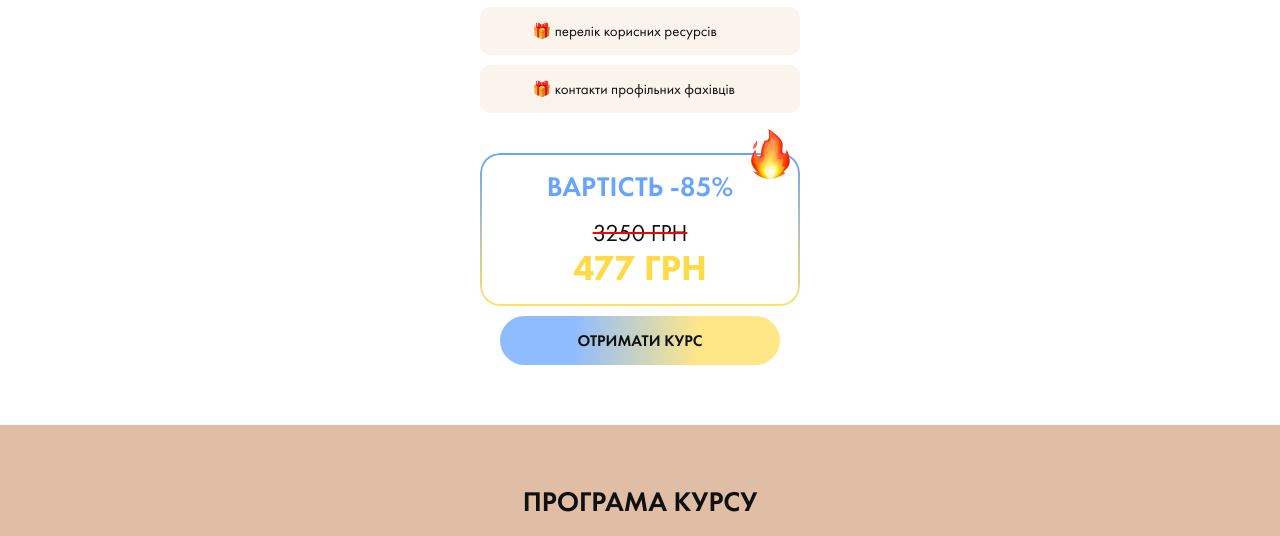
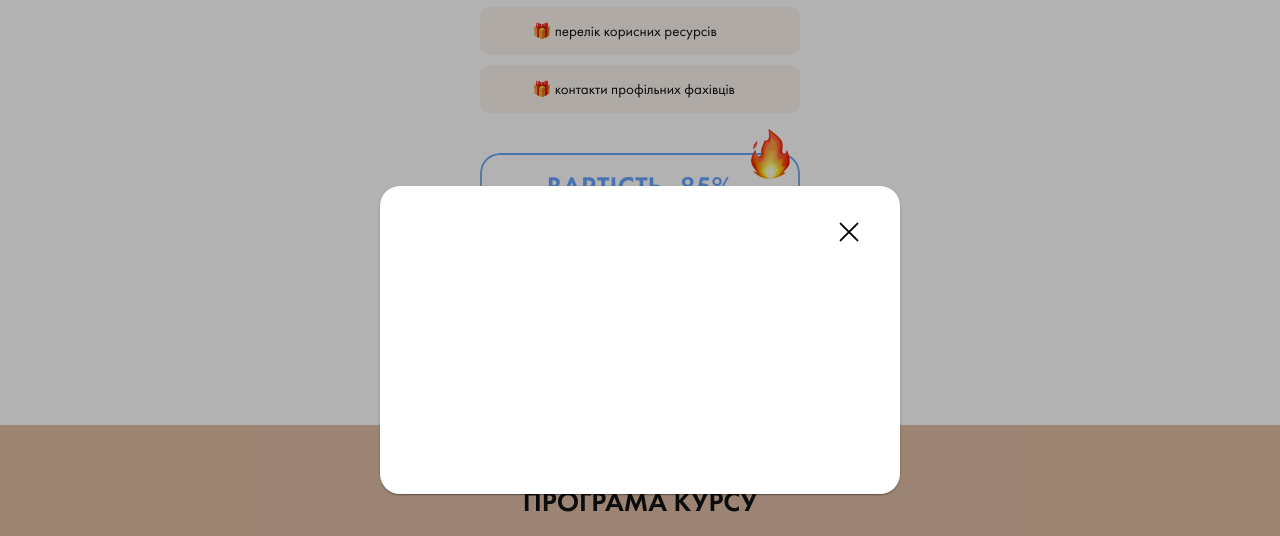
Before and after one commit to RomanIsaiev/work-website-16, a plain HTML site: page index.html in a window 1280 px wide. Both pictures are taken after a click on the button "ОТРИМАТИ КУРС". Shown: the part 2711-3247 px from the top of the page. Drawn offline with nearby package versions, Linux system fonts and the light colour scheme; a script that the page names is missing.

Commit message:
add modal

```diff
--- a/css/styles.css
+++ b/css/styles.css
@@ -757,6 +757,8 @@ p {
     linear-gradient(270deg, #ffe787 28.65%, #8fbcff 73.96%)
   );
 
+  cursor: pointer;
+
   margin-bottom: 40px;
 }
 
@@ -1405,3 +1407,72 @@ p {
 .margin-zero {
   margin: 0 auto 0 auto;
 }
+
+/* modal */
+
+body.show-modal .backdrop {
+  opacity: 1;
+  visibility: visible;
+  pointer-events: initial;
+}
+
+body.show-modal .modal {
+  transform: scale(1);
+}
+
+.backdrop {
+  display: flex;
+  justify-content: center;
+  align-items: center;
+  position: fixed;
+  top: 0;
+  left: 0;
+  width: 100vw;
+  height: 100vh;
+  background-color: rgba(0, 0, 0, 0.3);
+  z-index: 998;
+
+  pointer-events: none;
+  opacity: 0;
+  visibility: hidden;
+  transition: opacity 200ms ease-in-out, visibility 200ms ease-in-out;
+
+  padding: 30px;
+}
+
+.modal {
+  position: relative;
+  padding: 78px 15px 78px 15px;
+  border-radius: 20px;
+  width: 100%;
+  max-width: 520px;
+  min-height: 308px;
+  background-color: #fff;
+  box-shadow: 0px 1px 3px 0px rgba(0, 0, 0, 0.2),
+    0px 1px 1px 0px rgba(0, 0, 0, 0.14), 0px 2px 1px -1px rgba(0, 0, 0, 0.12);
+
+  transform: scale(1.1);
+  transition: transform 200ms ease-in-out;
+}
+
+.modal-title {
+  color: #171717;
+  text-align: center;
+  font-family: Futura PT;
+  font-size: 15px;
+  font-style: normal;
+  font-weight: 500;
+  line-height: 120%; /* 18px */
+
+  margin-bottom: 20px;
+}
+
+.modal-close-button {
+  position: absolute;
+  top: 30px;
+  right: 30px;
+  background: none;
+  border: none;
+
+  cursor: pointer;
+}
--- a/index.html
+++ b/index.html
@@ -66,7 +66,7 @@
             стану – <span>це те, що життєво необхідно</span>
           </li>
         </ul>
-        <button class="header-button">Зареєструватись</button>
+        <a class="header-button link" href="#program">Зареєструватись</a>
         <div class="header-sale-mark">
           <picture
             ><source
@@ -248,10 +248,15 @@
             <p class="old-price">3250 грн</p>
             <p class="new-price">477 грн</p>
           </div>
-          <button class="sect-three-button margin-zero">Отримати курс</button>
+          <button
+            class="sect-three-button margin-zero"
+            data-action="open-modal"
+          >
+            Отримати курс
+          </button>
         </div>
       </section>
-      <section class="section-four">
+      <section class="section-four" id="program">
         <div class="container">
           <h2 class="sect-four-title">Програма курсу</h2>
           <div class="faq">
@@ -493,7 +498,9 @@
             <p class="old-price">3250 грн</p>
             <p class="new-price">477 грн</p>
           </div>
-          <button class="sect-three-button">Придбати</button>
+          <button class="sect-three-button" data-action="open-modal">
+            Придбати
+          </button>
           <h3 class="actual-bonuses">Актуальні Бонуси</h3>
           <ul class="actual-bonus-list list">
             <li class="list-item">
@@ -729,11 +736,30 @@
         </div>
       </div>
     </footer>
-    <script src="./js/jquery-3.7.0.min.js"></script>
+    <div class="backdrop js-backdrop">
+      <div class="modal">
+        <button
+          class="modal-close-button"
+          type="button"
+          data-action="close-modal"
+        >
+          <img
+            src="./images/close-modal-icon.svg"
+            alt=" close"
+            width="30"
+            height="30"
+          />
+        </button>
+        <div id="kwiga-widget-1702225678"></div>
+      </div>
+    </div>
+    <script src="./js/jquery-3.7.0.min.js" type="module"></script>
     <script src="./js/faq.js" type="module"></script>
     <script src="./js/timer.js" type="module"></script>
-    <script src="" type="module"></script>
-    <script src="" type="module"></script>
-    <script src="" type="module"></script>
+    <script src="./js/js-modal.js" type="module"></script>
+    <script
+      type="module"
+      src="https://kwiga.com/build/js/kwiga-widget.js?t=1702225678&uuid=285ce840-a48d-456d-81ba-14bf02b2e9c5&producer=https://kwiga.com/"
+    ></script>
   </body>
 </html>
```
